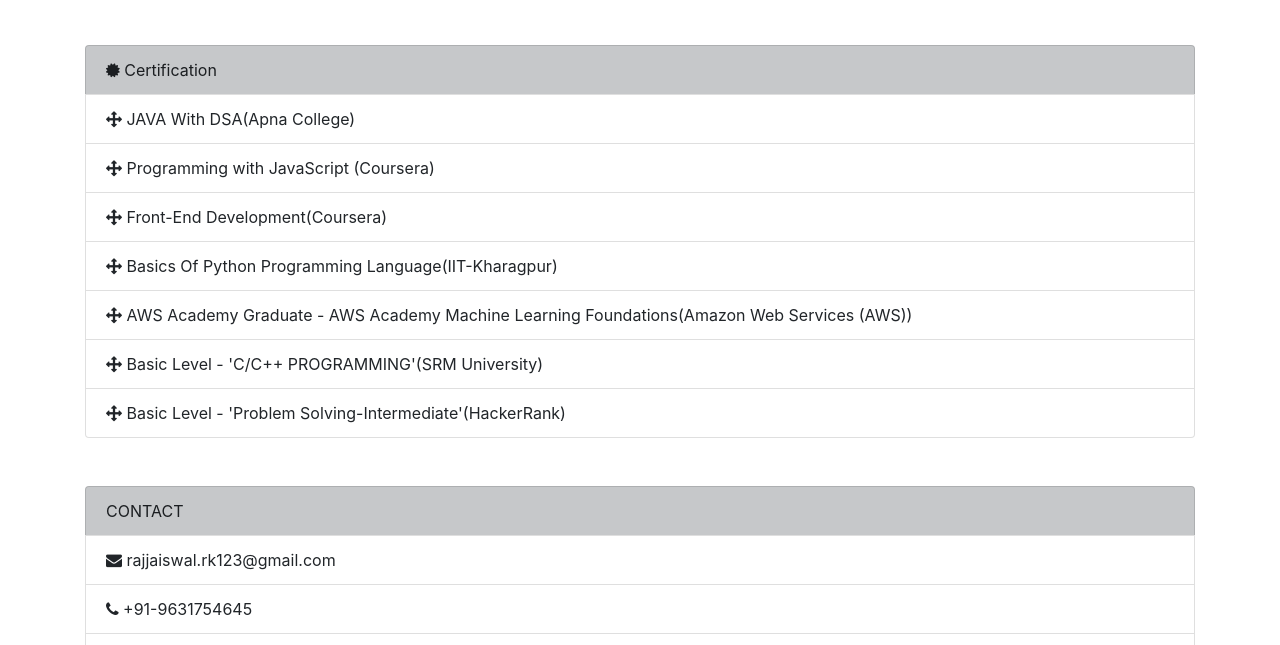
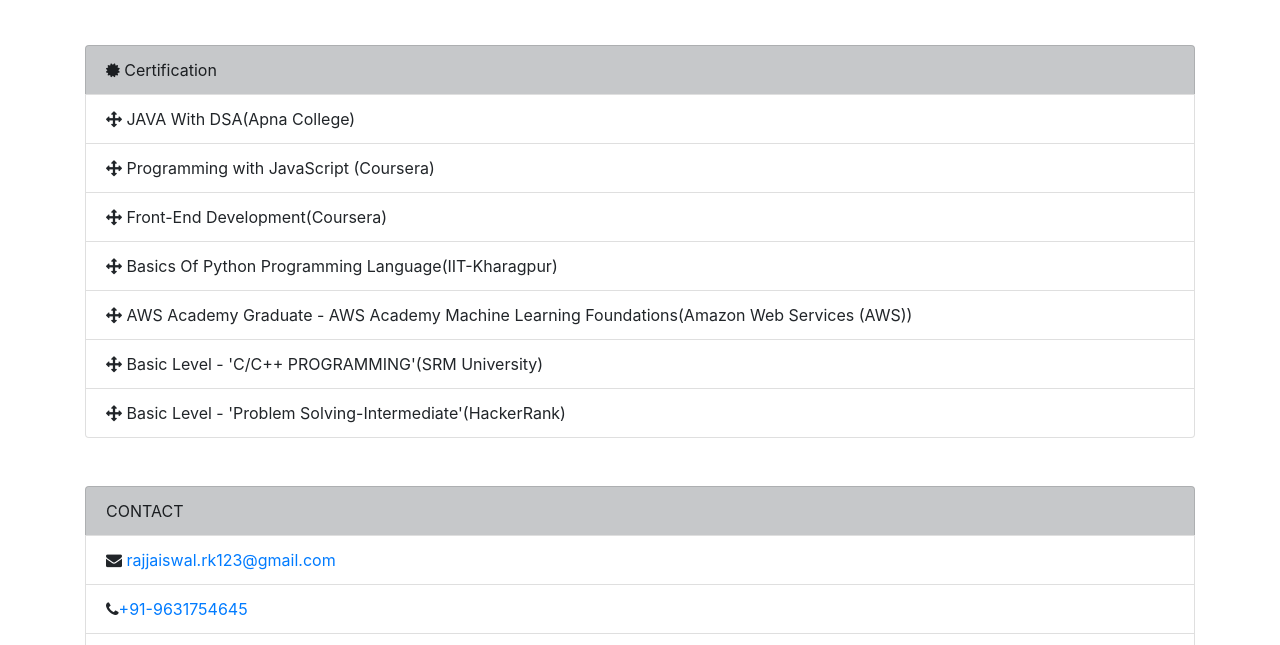
Before and after one commit to rajsrm2021/resume, a plain HTML site: page index.html in a window 1280 px wide. Shown: the part 1332-1977 px from the top of the page. Drawn offline with Linux system fonts and the light colour scheme.

Commit message:
Update index.html

```diff
--- a/index.html
+++ b/index.html
@@ -43,7 +43,7 @@
     <br><br>
     <div class="list-group">
         <div class="list-group-item list-group-item-dark"><i class="fa fa-laptop"></i> SKILLS</div>
-        <div class="list-group-item"><i class="fa fa-arrows"></i> Coding : C,C++,JAVA </div>
+        <div class="list-group-item"><i class="fa fa-arrows"></i> Coding : C,C++,JAVA,Python </div>
         <div class="list-group-item"><i class="fa fa-arrows"></i> Web-Development : HTML,CSS,JS</div>
 
     </div>
@@ -88,8 +88,8 @@
     <br><br>
     <div class="list-group">
         <div class="list-group-item list-group-item-dark">CONTACT</div>
-        <div class="list-group-item"><i class="fa fa-envelope"></i> rajjaiswal.rk123@gmail.com</div>
-        <div class="list-group-item"><i class="fa fa-phone"></i> +91-9631754645</div>
+        <div class="list-group-item"><i class="fa fa-envelope"></i> <a href = "mailto: rajjaiswal.rk123@gmail.com"> rajjaiswal.rk123@gmail.com</a></div>
+        <div class="list-group-item"><i class="fa fa-phone"></i><a href="tel:9631754645">+91-9631754645</a></div>
         <div class="list-group-item"><i class="fa fa-github"></i><a href="https://github.com/rajsrm2021"> Github</a> </div>
         <div class="list-group-item"><i class="fa fa-linkedin"></i><a href="https://www.linkedin.com/in/kumarjaiswal/"> Linkedin</a> </div>
     </div>
```
